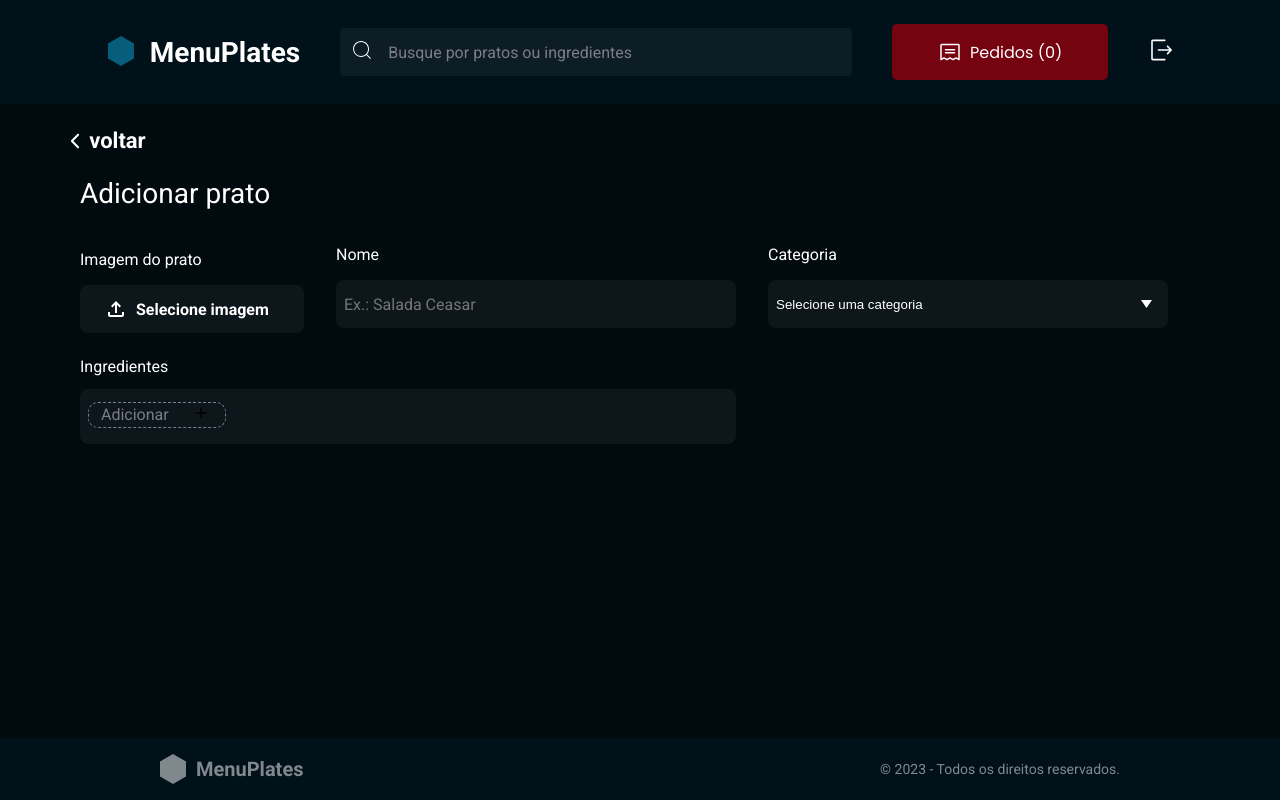
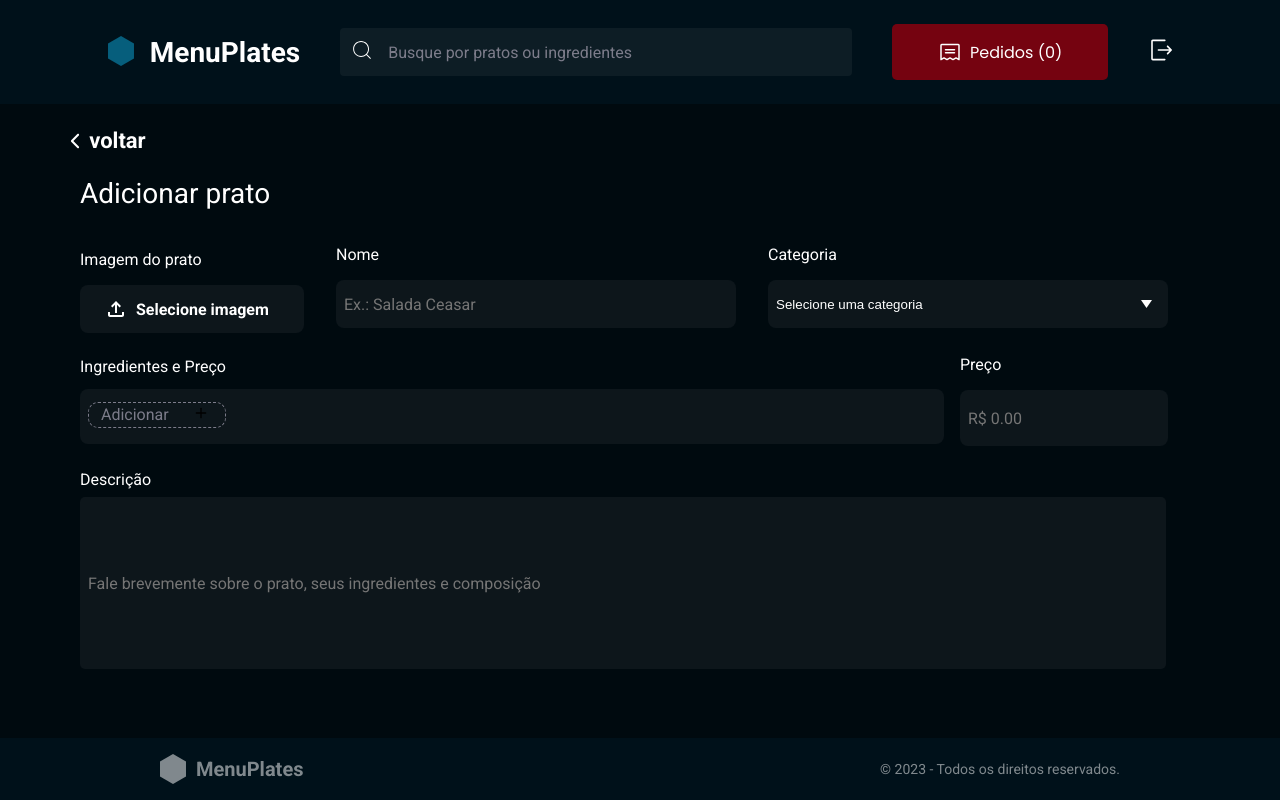
Before and after one commit to iuryescano/MenuPlates, a React (Vite) app: page / in a window 1280 px wide. Built offline with nearby package versions, Linux system fonts and the light colour scheme.

Commit message:
:sparkles: feat: Adding Description in the NewPlate

```diff
--- a/src/pages/NewPlate/index.jsx
+++ b/src/pages/NewPlate/index.jsx
@@ -9,6 +9,8 @@ import {
   Name,
   Flex,
   Tags,
+  Price,
+  Description,
   CategoryWrapper
 } from "./styles";
 import { IoIosArrowBack } from "react-icons/io";
@@ -83,10 +85,12 @@ export function NewPlate() {
           </Flex>
 
           {/* Tags para ingredientes */}
+          <Flex>
             <Tags>
-            <p>Ingredientes</p>
+              <p>Ingredientes e Preço</p>
+              <div className="tags-and-price">
+                {/* Tags de ingredientes */}
                 <div className="tags">
-              {/* Renderiza a lista de ingredientes */}
                   {ingredients.map((ingredient, index) => (
                     <PlateItem
                       key={index}
@@ -95,7 +99,7 @@ export function NewPlate() {
                     />
                   ))}
 
-              {/* Campo para adicionar novos ingredientes */}
+                  {/* Input para adicionar novo ingrediente */}
                   <PlateItem
                     isNew
                     placeholder="Adicionar"
@@ -103,9 +107,19 @@ export function NewPlate() {
                     onChange={(e) => setNewIngredient(e.target.value)}
                     onClick={handleAddIngredient}
                   />
+                </div>
 
               </div>
             </Tags>
+            <Price>
+              <p>Preço</p>
+              <input type="number" placeholder="R$ 0.00" />
+            </Price>
+          </Flex>
+          <Description>
+            <p>Descrição</p>
+            <input type="text" placeholder="Fale brevemente sobre o prato, seus ingredientes e composição" />
+          </Description>
         </Content>
       </main>
       <Footer /> {/* Fixo no final */}
--- a/src/pages/NewPlate/styles.js
+++ b/src/pages/NewPlate/styles.js
@@ -154,12 +154,52 @@ export const Tags = styled.div`
   display: flex;
   flex-direction: column;
   padding: 1.5rem 0rem 0rem 1.5rem;
-  width: 42.5rem;
+  width: 55.5rem;
   gap: 0.8rem;
 
-  > div {
+
+  .tags {
+    display: flex;
+    gap: 0.5rem;
+    flex-wrap: wrap;
     border-radius: 0.5rem;
     background-color: ${({ theme }) => theme.COLORS.BLACK_800};
     padding: 0.8rem 0.5rem 0.5rem;
   }
 `;
+
+export const Price = styled.div`
+    display: flex;
+    flex-direction: column;
+    gap: 1rem;
+    margin-top: 1.4rem;
+    > input {
+      padding: 0.5rem;
+      border-radius: 0.5rem;
+      border: none;
+      background-color: ${({ theme }) => theme.COLORS.BLACK_800};
+      color: ${({ theme }) => theme.COLORS.WHITE};
+      height: 3.5rem;
+      width: 13rem;
+    }
+  `;
+
+export const Description = styled.div`
+  display: flex;
+  flex-direction: column;
+  gap: 0.5rem;
+  padding: 1.5rem 0rem 0rem 1.5rem;
+  max-width: 95%;
+
+  > input {
+    height: 10.75rem;
+    width: 100%;
+    padding: 0.5rem 0.5rem 0.5rem 0.5rem;
+    background-color: ${({ theme }) => theme.COLORS.BLACK_800};
+    border:none;
+    color: ${({ theme }) => theme.COLORS.WHITE};
+    border-radius: 5px;
+  }
+
+
+`;
```
Lines whose indentation alone changed are shown as unchanged.
